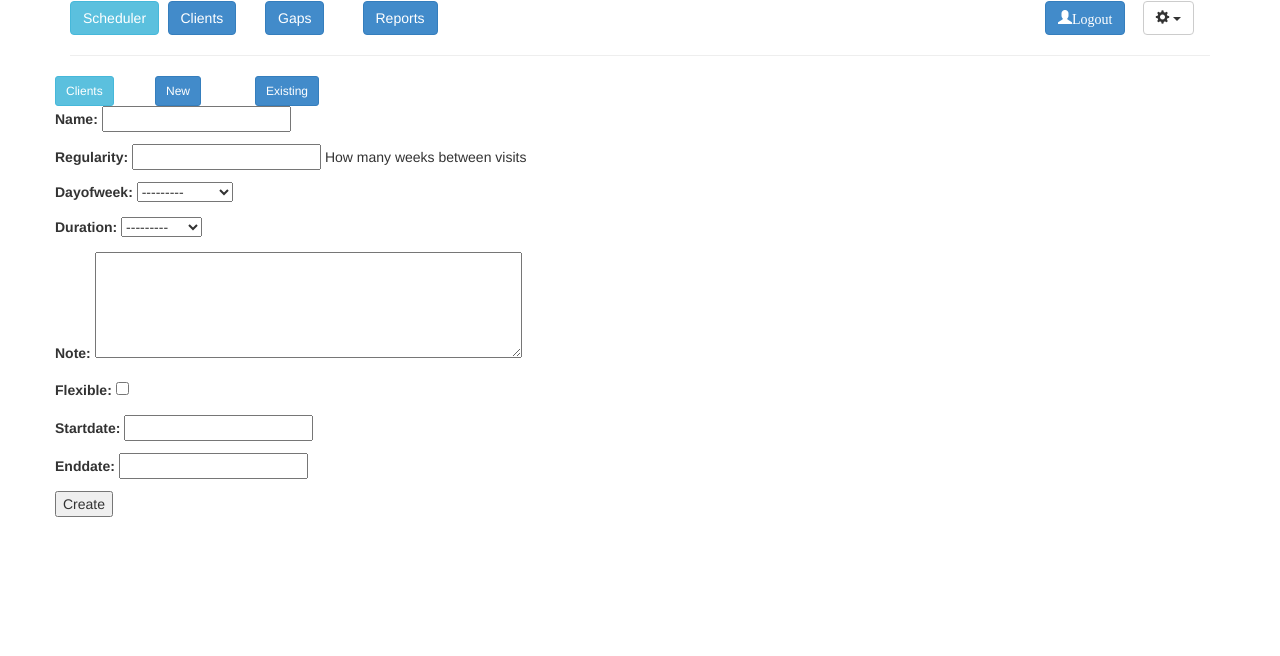
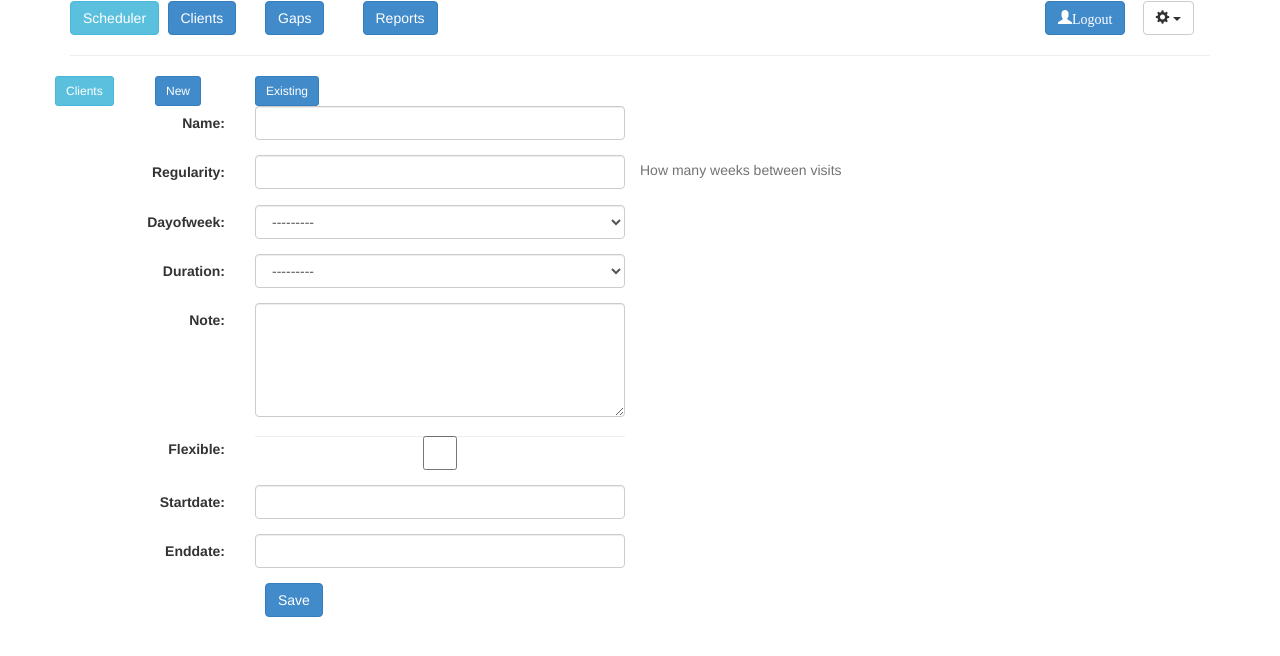
Before and after one commit to dwagon/Scheduler, a Django app: a page that uses scheduler/client/templates/client/client_form.html in a window 1280 px wide. Shown: the top 656 px of the page. Run offline with Django 3.2, Linux system fonts and the light colour scheme; a user stored in the database is signed in; parts of the project's set-up code (start-up, migrations or seed data) failed here and were passed over; some libraries are stand-ins or nearby versions.

Commit message:
Improving client update form

```diff
--- a/scheduler/client/forms.py
+++ b/scheduler/client/forms.py
@@ -13,7 +13,17 @@ class ClientForm(forms.ModelForm):
         model = Client
         fields = '__all__'
         widgets = {
-            'note': forms.Textarea(attrs={'cols': 50, 'rows': 5}),
+            'note': forms.Textarea(attrs={'cols': 50, 'rows': 5, 'class': 'form-control'}),
         }
 
+    def __init__(self, *args, **kwargs):
+        super(ClientForm, self).__init__(*args, **kwargs)
+        self.fields['name'].widget.attrs.update({'class': 'form-control'})
+        self.fields['regularity'].widget.attrs.update({'class': 'form-control'})
+        self.fields['dayofweek'].widget.attrs.update({'class': 'form-control'})
+        self.fields['duration'].widget.attrs.update({'class': 'form-control'})
+        self.fields['flexible'].widget.attrs.update({'class': 'form-control'})
+        self.fields['startdate'].widget.attrs.update({'class': 'form-control'})
+        self.fields['enddate'].widget.attrs.update({'class': 'form-control', 'type': 'date'})
+
 # EOF
--- a/scheduler/client/templates/client/client_form.html
+++ b/scheduler/client/templates/client/client_form.html
@@ -1,7 +1,18 @@
 {% extends "client/client_base.html" %}
 {% block client_content %}
-<form method="post"> {% csrf_token %}
-{{ form.as_p }}
-<input type="submit" value="Create">
+<form method="post" role="form" class="form-horizontal"> {% csrf_token %}
+{% for field in form %}
+    <div class="form-group">
+        {{field.errors}}
+        <label class="col-sm-2 control-label">{{field.label_tag}}</label>
+        <div class="col-sm-4">
+            {{field}}
+        </div>
+        <span class="help-block">{{field.help_text}}</span>
+    </div>
+{% endfor %}
+<div class="col-sm-offset-2 col-sm-4">
+<input type="submit" value="Save" class="btn btn-primary">
+</div>
 </form>
 {% endblock %}
```
Also changed, not shown: scheduler/client/templates/client/client_view.html (+5 -4 lines).
